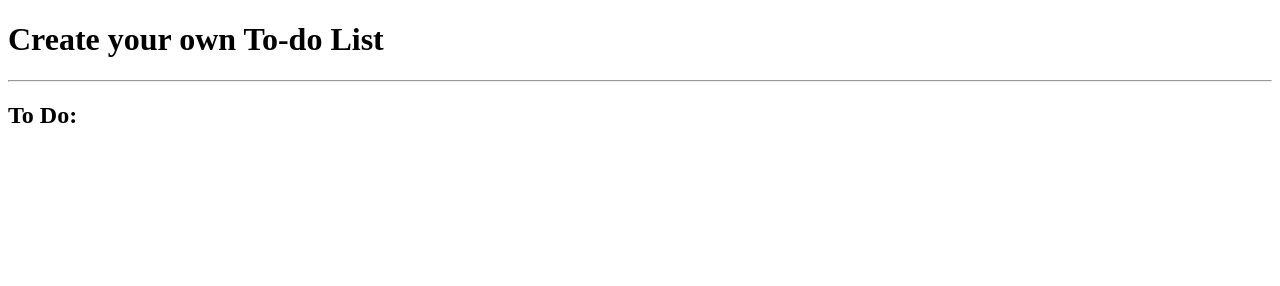
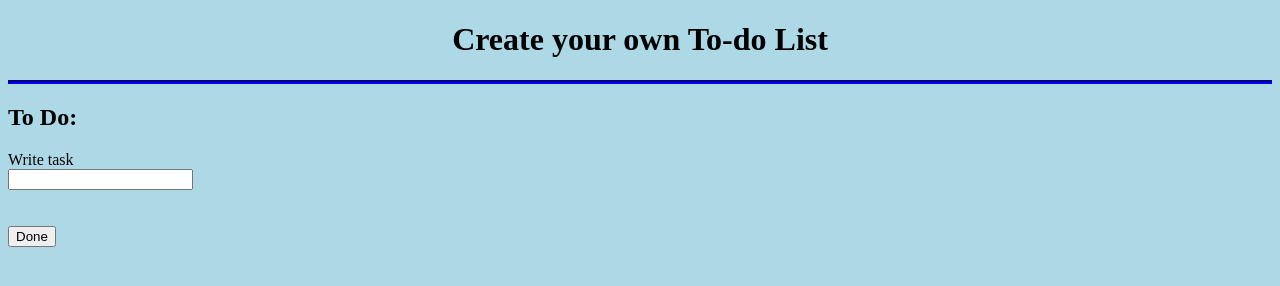
Before and after one commit to DebMondalX/To-DO, a plain HTML site: page index.html in a window 1280 px wide. Drawn offline with Linux system fonts and the light colour scheme.

Commit message:
Added CSS and modified index file

```diff
--- a/index.html
+++ b/index.html
@@ -4,14 +4,25 @@
     <meta charset="UTF-8">
     <meta http-equiv="X-UA-Compatible" content="IE=edge">
     <meta name="viewport" content="width=device-width, initial-scale=1.0">
+    <link rel = "stylesheet" href="styling.css">
     <title>Create list</title>
 </head>
 <body>
     <div class="header">
-        <h1>Create your own To-do List</h1>
+        <h1 class="text">Create your own To-do List</h1>
     </div>
     <hr>
     <h2>To Do:</h2>
-
+    <div class ="input task">
+        <form>
+            <label for="write">Write task</label>
+            <br>
+            <input type="text" id="write"><br><br>
+        </form>
+    </div>
+    <br>
+    <div class ="Finish">
+        <button type="button">Done</button>
+    </div>
 </body>
 </html>
--- a/styling.css
+++ b/styling.css
@@ -0,0 +1,13 @@
+
+body{
+    background-color: lightblue;
+}
+
+.header{
+    text-align: center;
+    border-top: mediumblue ;
+}
+hr{
+    border-width: 2px;
+    border-color: mediumblue;
+}
```
